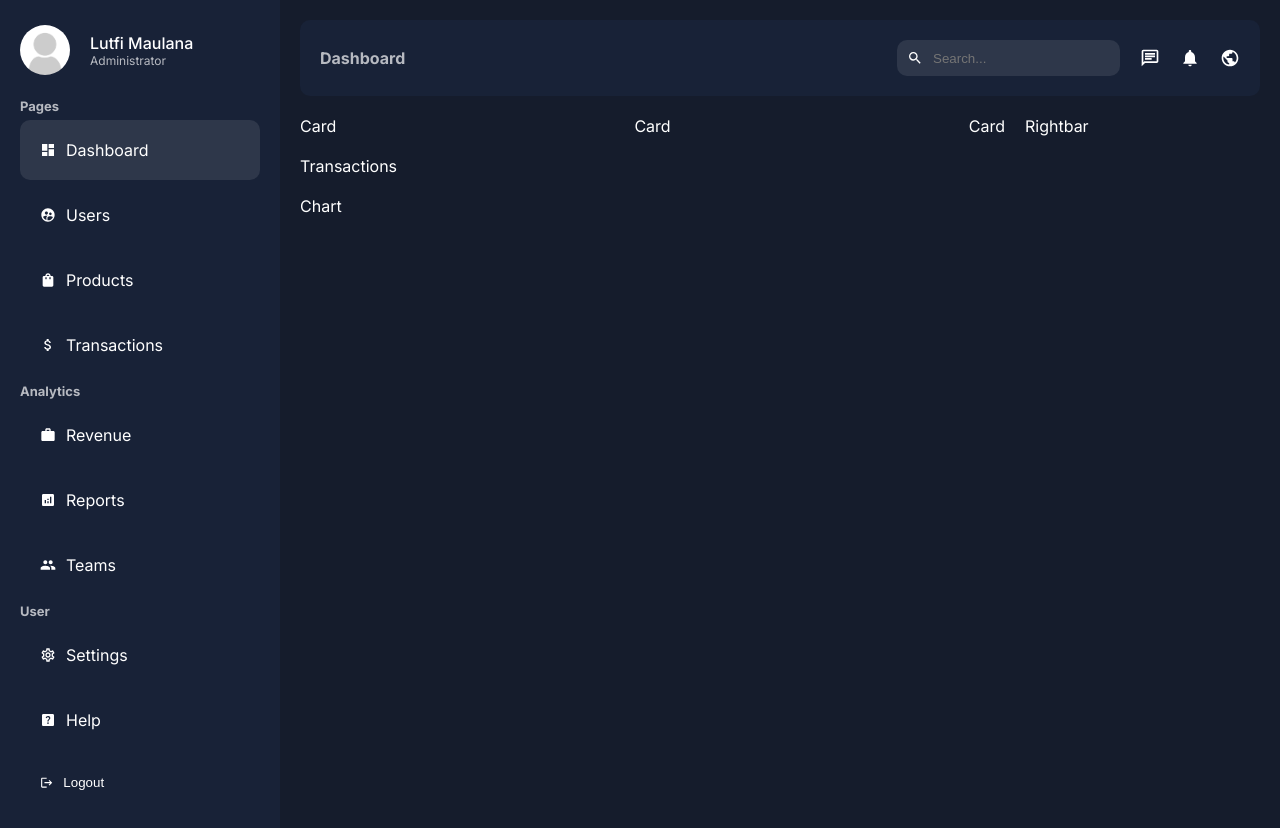
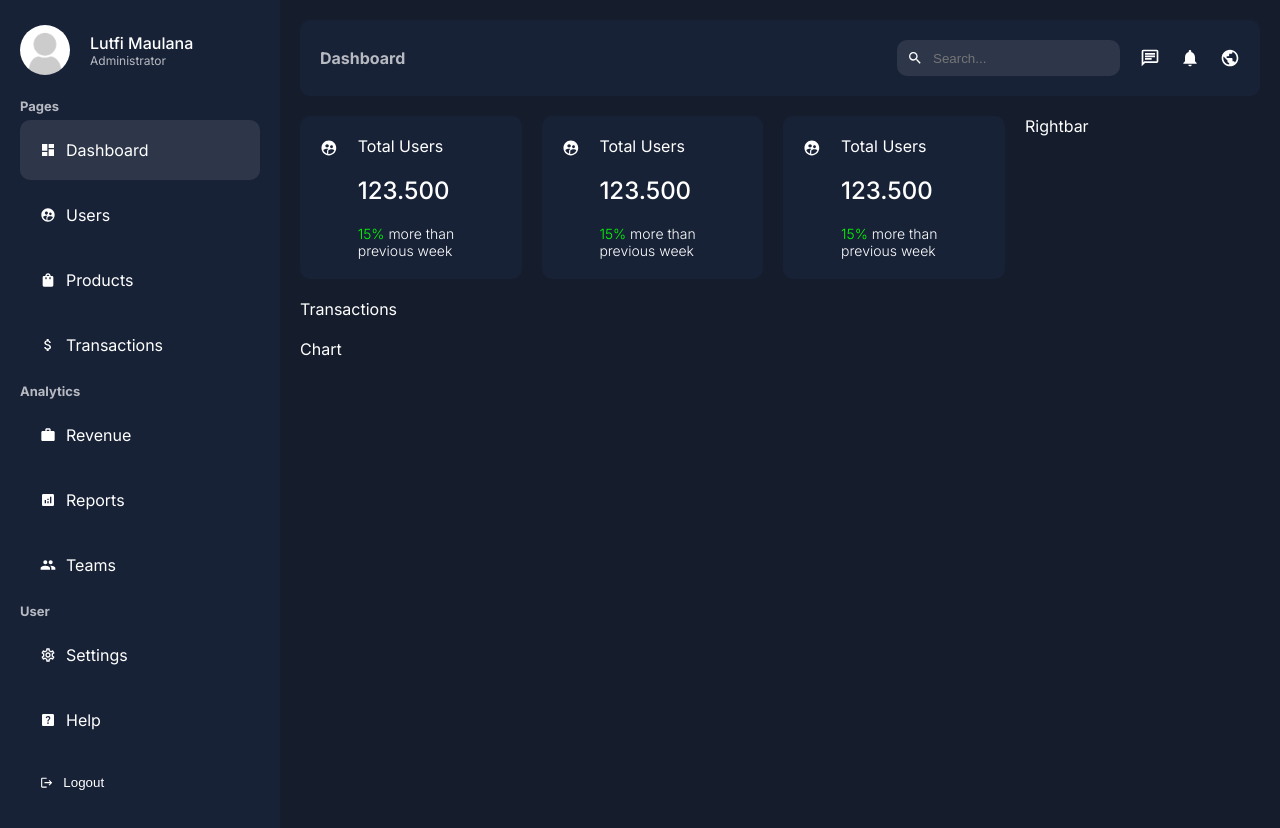
Before and after one commit to lutfimaulana17/cms-admin, a Next.js app: page /dashboard in a window 1280 px wide. Built offline with nearby package versions, Linux system fonts and the light colour scheme.

Commit message:
layouting card component

```diff
--- a/app/ui/dashboard/card/card.jsx
+++ b/app/ui/dashboard/card/card.jsx
@@ -1,8 +1,18 @@
+import { MdSupervisedUserCircle } from 'react-icons/md'
 import styles from './card.module.css'
 
 const Card = () => {
   return (
-    <div className={styles.container}>Card</div>
+    <div className={styles.container}>
+      <MdSupervisedUserCircle size={24} />
+      <div className={styles.texts}>
+        <span className={styles.title}>Total Users</span>
+        <span className={styles.number}>123.500</span>
+        <span className={styles.detail}>
+          <span className={styles.positive}>15%</span> more than previous week
+        </span>
+      </div>
+    </div>
   )
 }
 
--- a/app/ui/dashboard/card/card.module.css
+++ b/app/ui/dashboard/card/card.module.css
@@ -1,3 +1,37 @@
 .container{
+    background-color: var(--bgSoft);
+    width: 100%;
+    padding: 20px;
+    border-radius: 10px;
+    display: flex;
+    gap: 20px;
+    cursor: pointer;
+}
 
+.container:hover{
+    background-color: #2e374a;
 }
+
+.texts{
+    display: flex;
+    flex-direction: column;
+    gap: 20px;
+}
+
+.number{
+    font-size: 24px;
+    font-weight: 500;
+}
+
+.detail{
+    font-size: 14px;
+    font-weight: 300;
+}
+
+.positive{
+    color: lime;
+}
+
+.negative{
+    color: red;
+}
```
